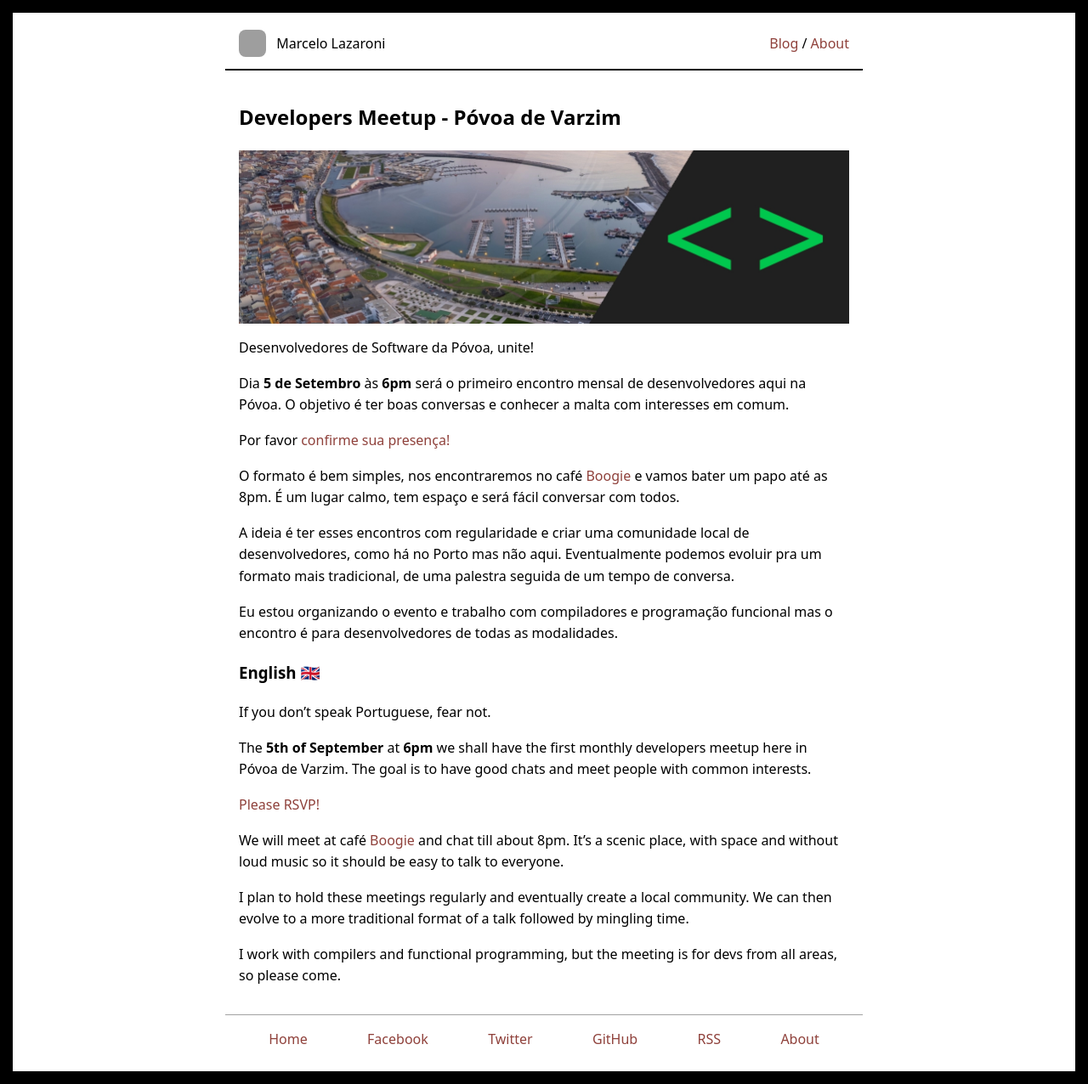
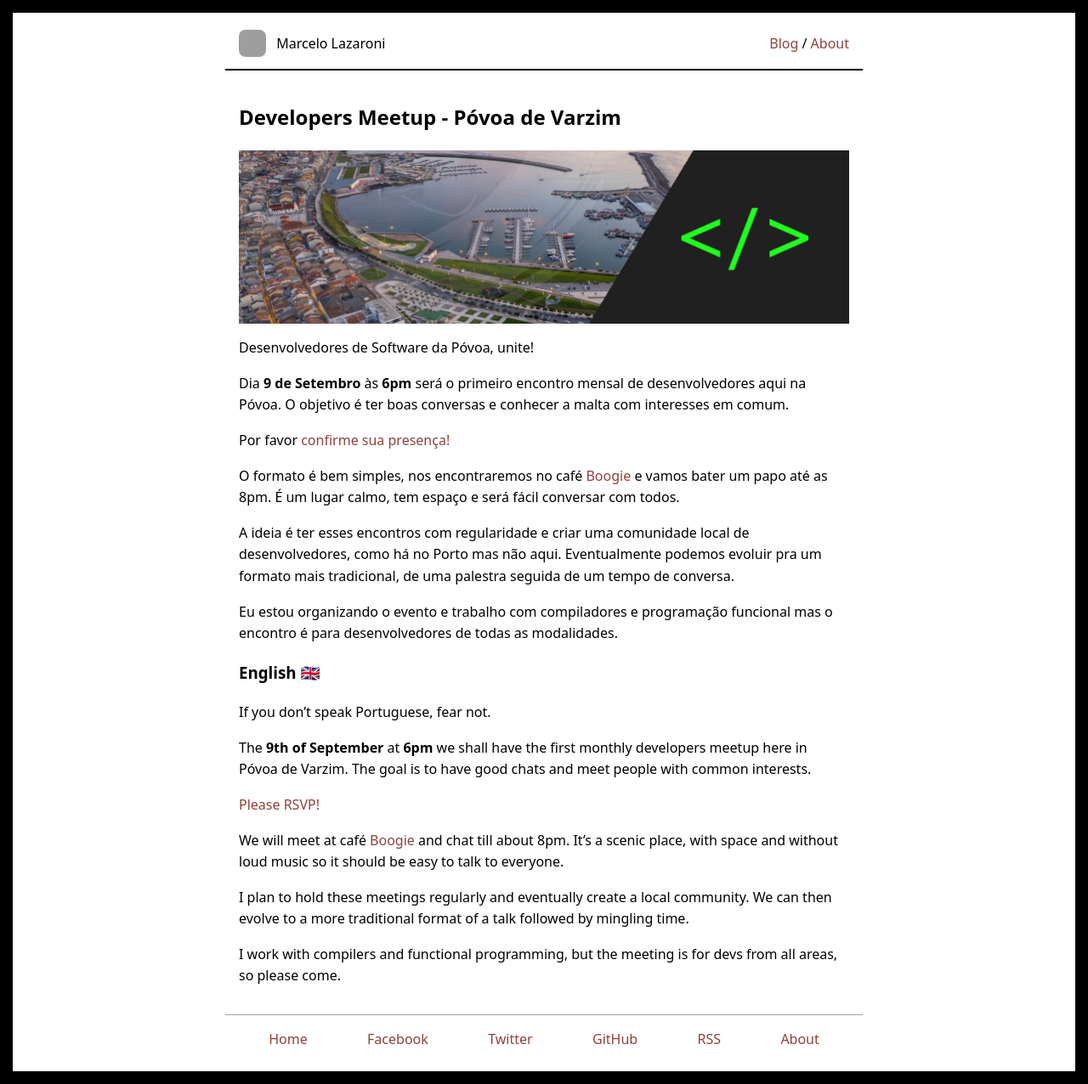
Before and after one commit to lazamar/lazamar.github.io, a Jekyll site: the page built from pages/povoa.md, in a window 1280 px wide. Shown: the whole page at 85% size. Built offline with Jekyll 4.4.1, drawn with Linux system fonts in a browser that asks for light colours; grey boxes are pictures that could not be loaded.

Commit message:
Update event date

```diff
--- a/pages/povoa.md
+++ b/pages/povoa.md
@@ -1,7 +1,7 @@
 ---
 layout: page
 title: Developers Meetup - Póvoa de Varzim
-exerpt: Dia 5 de Setembro às 6pm será o primeiro encontro mensal de desenvolvedores na Póvoa de Varzim
+exerpt: Dia 9 de Setembro às 6pm será o primeiro encontro mensal de desenvolvedores na Póvoa de Varzim
 permalink: /povoa/
 city: Póvoa de Varzim, Portugal 🇵🇹
 ---
@@ -16,7 +16,7 @@ city: Póvoa de Varzim, Portugal 🇵🇹
 
 Desenvolvedores de Software da Póvoa, unite!
 
-Dia **5 de Setembro** às **6pm** será o primeiro encontro mensal de desenvolvedores aqui na Póvoa. O objetivo é ter boas conversas e conhecer a malta com interesses em comum.
+Dia **9 de Setembro** às **6pm** será o primeiro encontro mensal de desenvolvedores aqui na Póvoa. O objetivo é ter boas conversas e conhecer a malta com interesses em comum.
 
 Por favor [confirme sua presença!](https://docs.google.com/forms/d/e/1FAIpQLScrrpjzuRFqggGD1ZF_X9dSSROYmG7pr2TstY3OKpUa2gIWtg/viewform?usp=header)
 
@@ -32,7 +32,7 @@ Eu estou organizando o evento e trabalho com compiladores e programação funcio
 
 If you don't speak Portuguese, fear not.
 
-The **5th of September** at **6pm** we shall have the first monthly developers meetup here in Póvoa de Varzim.
+The **9th of September** at **6pm** we shall have the first monthly developers meetup here in Póvoa de Varzim.
 The goal is to have good chats and meet people with common interests.
 
 [Please RSVP!](https://docs.google.com/forms/d/e/1FAIpQLScrrpjzuRFqggGD1ZF_X9dSSROYmG7pr2TstY3OKpUa2gIWtg/viewform?usp=header)
```
Also changed, not shown: images/2025-08-23-povoa-meetup.jpg.
